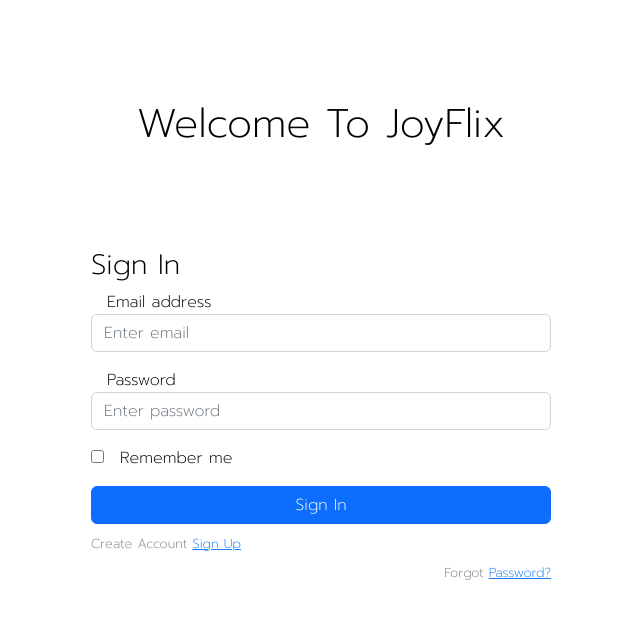
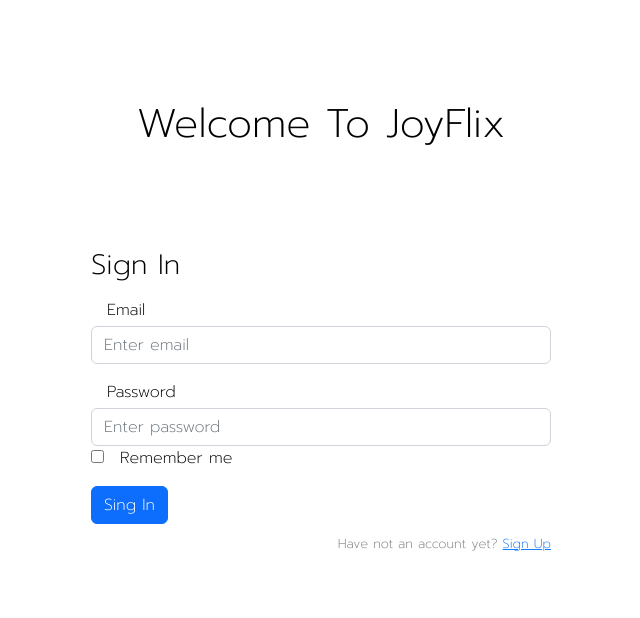
Before and after one commit to ProjectNetflix/Project002, a React (Create React App) app in the folder frontend/: page /login in a window 1280 px wide. Shown: the top 618 px of the page, without its empty margins (319-959 px from the left). Built offline with nearby package versions, Linux system fonts and the light colour scheme.

Commit message:
login update

```diff
--- a/frontend/src/components/Login.js
+++ b/frontend/src/components/Login.js
@@ -1,37 +1,94 @@
 import React, { Component } from 'react'
 import './style.css'
 
-const Login = () => {
+import Swal from 'sweetalert2'
+import withReactContent from 'sweetalert2-react-content'
+
+const MySwal = withReactContent(Swal)
+
+export default class Login extends Component {
+
+  constructor(props) {
+    super(props);
+    this.state = {
+      email: "",
+      password: "",
+    };
+    this.handleSubmit = this.handleSubmit.bind(this);
+  }
+  handleSubmit(e) {
+    e.preventDefault();
+    const { email, password } = this.state;
+    console.log(email, password);
+
+    fetch("http://localhost:5000/login", {
+      method: "POST",
+      crossDomain: true,
+      headers: {
+        "Content-Type": "application/json",
+        Accept: "application/json",
+        "Access-Control-Allow-Origin": "*",
+      },
+      body: JSON.stringify({
+        email,
+        password,
+      }),
+    })
+      .then((res) => res.json())
+      .then((data) => {
+        console.log(data, "userRegister");
+        if (data.status === "ok") {
+          MySwal.fire({
+            html: <strong>successful</strong>,
+            icon: 'success',
+            showConfirmButton: false,
+            timer: 1000
+          })
+          //alert("login successful");
+          window.localStorage.setItem("token", data.data);
+          window.localStorage.setItem("userId", data.userId);
+          window.localStorage.setItem("loggedIn", true);
+          window.location.href = "./";
+        } else {
+          MySwal.fire({
+            html: <strong>{data.status}</strong>,
+            icon: 'error'
+          })
+            //alert(data.status);
+        }
+      });
+  }
+  render() {
     return (
 
-    <div className='card-form'>
-      {/* <div>
-        <img align="left" width="50%" height="100%" src="https://upload.wikimedia.org/wikipedia/commons/7/73/BTS_during_a_White_House_press_conference_May_31%2C_2022_%28cropped%29.jpg" />
-      </div> */}
 
-      <div>
-          <h1 className='home-header'>
+      <div className="signin-form-container">
+        <div className='home-header'>
+        <h1>
           Welcome To JoyFlix
         </h1>
         </div>
-
-      <form className='container-login'>
-        <h3>Sign In</h3>
-        <div className="mb-3">
-          <label>Email address</label>
+      <form className="container-login" onSubmit={this.handleSubmit}>
+        <div className="signin-form-content">
+          <h3 className="signin-form-title">Sign In</h3>
+          <div className="form-group mt-3">
+            <label>Email</label>
             <input
-            type="email"
-            className="form-control"
+              type="email" required
+              className="form-control mt-1"
               placeholder="Enter email"
+              onChange={(e) => this.setState({ email: e.target.value })}
             />
           </div>
 
-        <div className="mb-3">
+
+          <div className="form-group mt-3">
             <label>Password</label>
             <input
-            type="password"
-            className="form-control"
+              type="password" required
+              className="form-control mt-1"
               placeholder="Enter password"
+              onChange={(e) => this.setState({ password: e.target.value })}
             />
           </div>
 
@@ -48,27 +105,26 @@ const Login = () => {
           </div>
         </div>
 
-        <div className="d-grid">
+          {/* <p className="forgot-password text-right mt-3">
+             <a href="/resetpass">Forgot Password</a>
+          </p> */}
+
+          <div >
             <button type="submit" className="btn btn-primary">
-            Sign In
+              Sing In
             </button>
           </div>
 
-        <div>
-          <p className="signup text-left">
-            Create Account <a href="/signup">Sign Up</a>
+          <p className= "forgot-password text-right">
+            Have not an account yet? <a href="/signup">Sign Up</a>
           </p>
 
-          <p className="forgot-password text-right">
-            Forgot <a href="#">Password?</a>
-          </p>
+        </div>
+      </form>
     </div>
 
-      </form>
-    </div>
-  )
-
-}
 
 
-export default Login;
+    );
+  }
+}
```
Also changed, not shown: 2 other files (tests, documents, lock files or other folders). Lines whose indentation alone changed are shown as unchanged.
